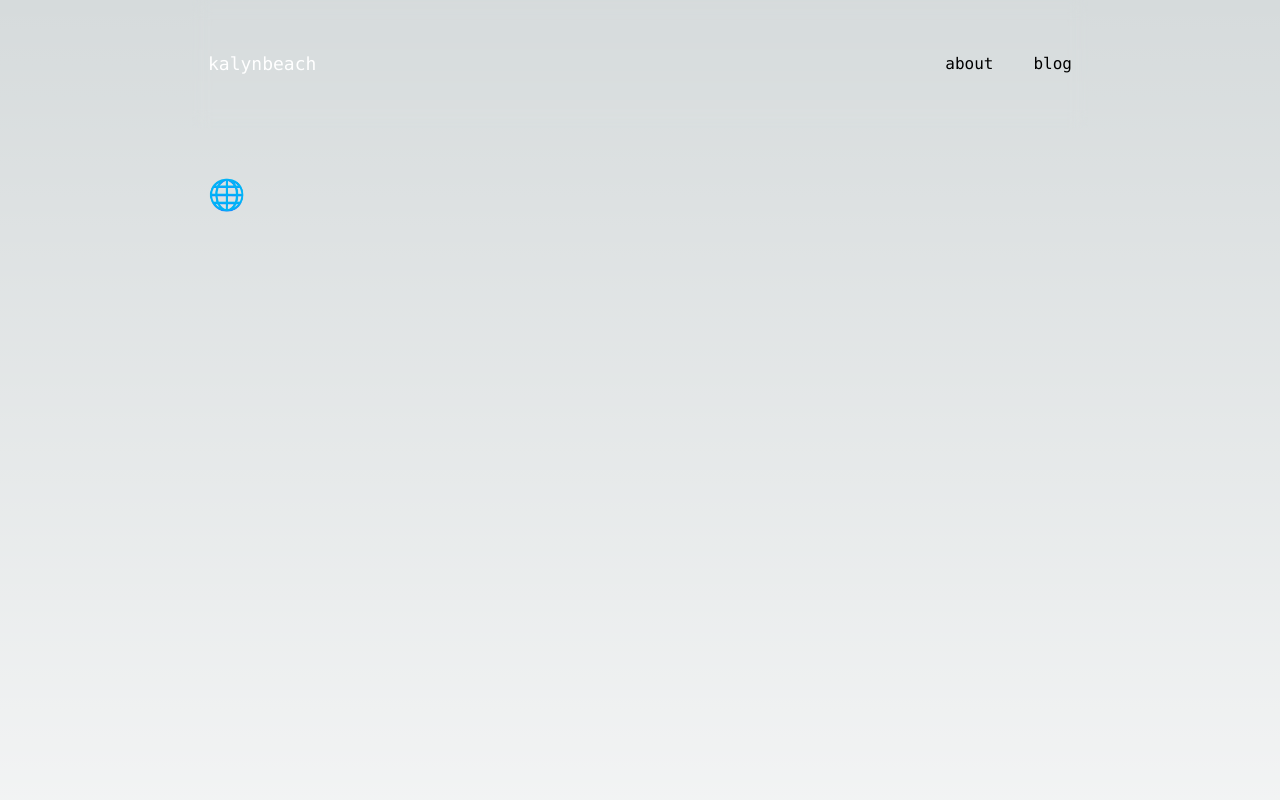
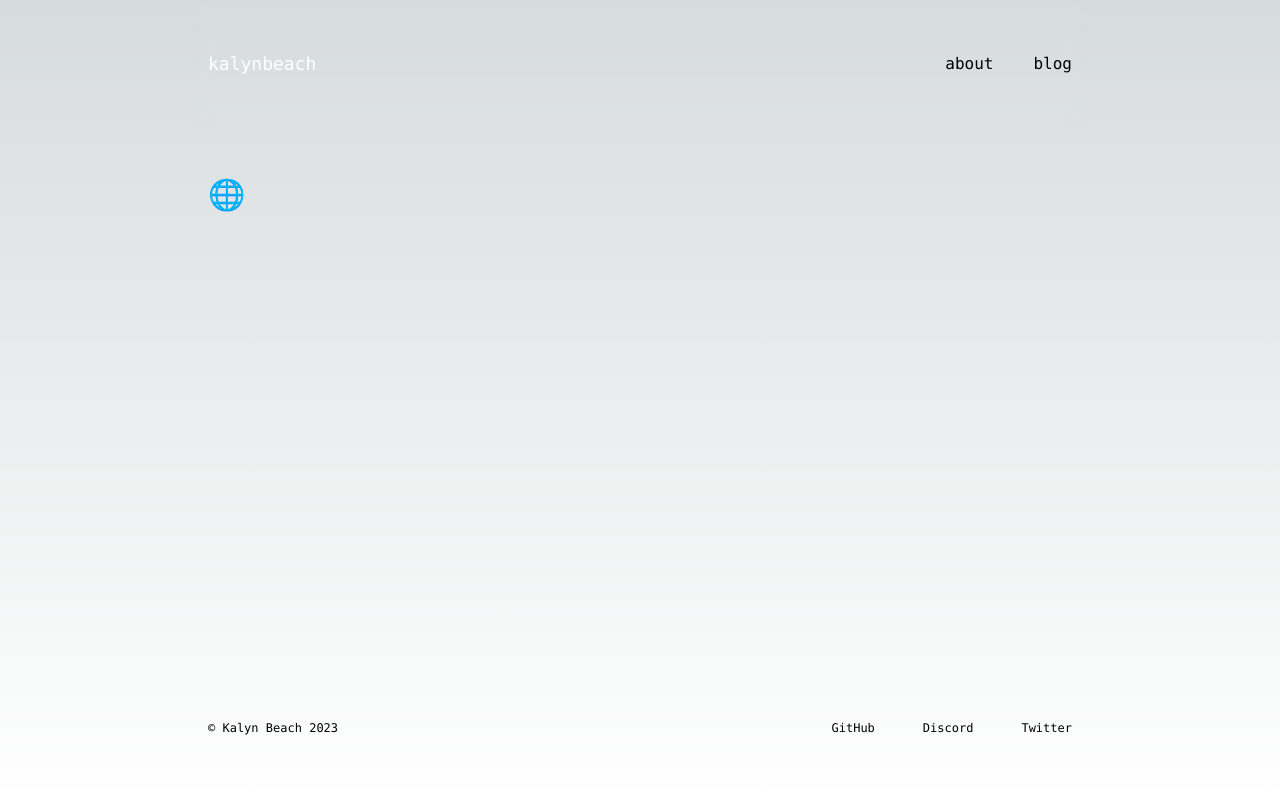
Before and after one commit to kalynbeach/kalynbeach-xyz, a Next.js app: page / in a window 1280 px wide. Shown: the top 800 px of the page. Built offline with nearby package versions, Linux system fonts and the light colour scheme.

Commit message:
lower RootLayout main min-height

```diff
--- a/src/app/layout.tsx
+++ b/src/app/layout.tsx
@@ -21,7 +21,7 @@ export default function RootLayout({
       <body className={inter.className}>
         <div className='w-full md:max-w-3xl lg:max-w-4xl min-h-screen mx-auto flex flex-col'>
           <Header />
-          <main className='min-h-screen p-8 md:px-4 md:py-12 flex-1 flex flex-col'>
+          <main className='min-h-max p-8 md:px-4 md:py-12 flex-1 flex flex-col'>
             {children}
           </main>
           <Footer />
--- a/src/app/page.tsx
+++ b/src/app/page.tsx
@@ -2,7 +2,7 @@ import Image from 'next/image'
 
 export default function Home() {
   return (
-    <div className='flex min-h-screen flex-col justify-between'>
+    <div className='flex flex-col justify-between'>
       <h1 className='text-3xl mb-8'>🌐</h1>
 
       {/* <div className="z-10 w-full max-w-5xl items-center justify-between font-mono text-sm lg:flex">
```
